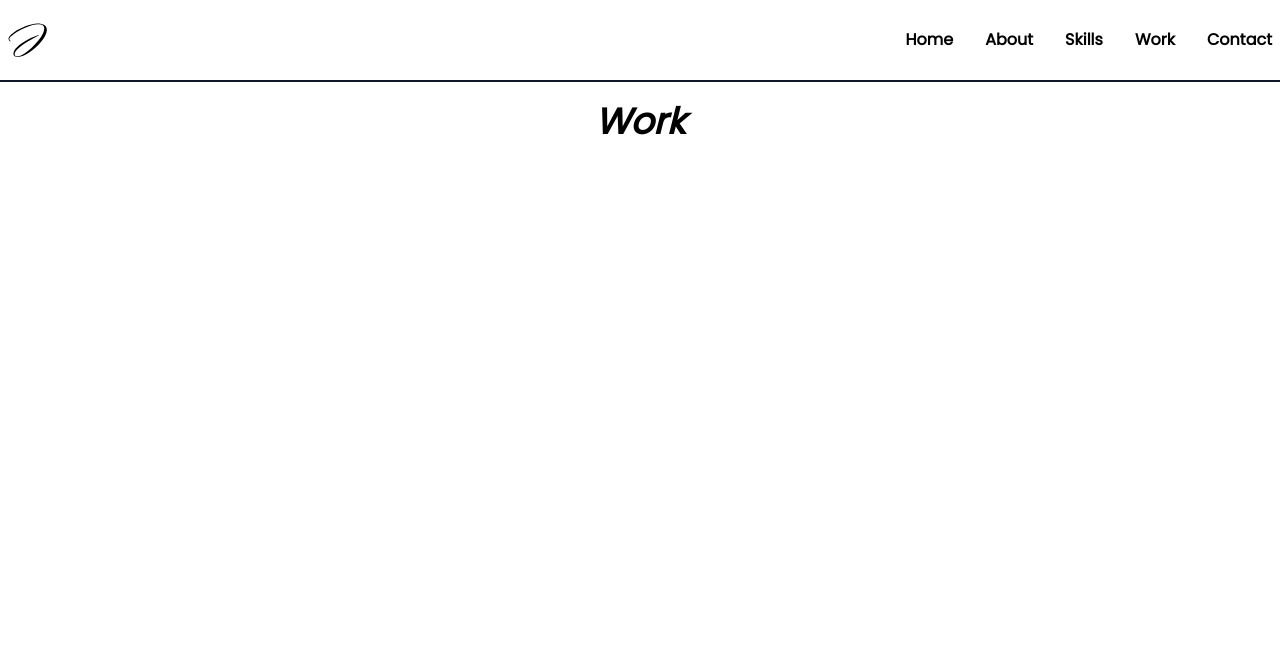
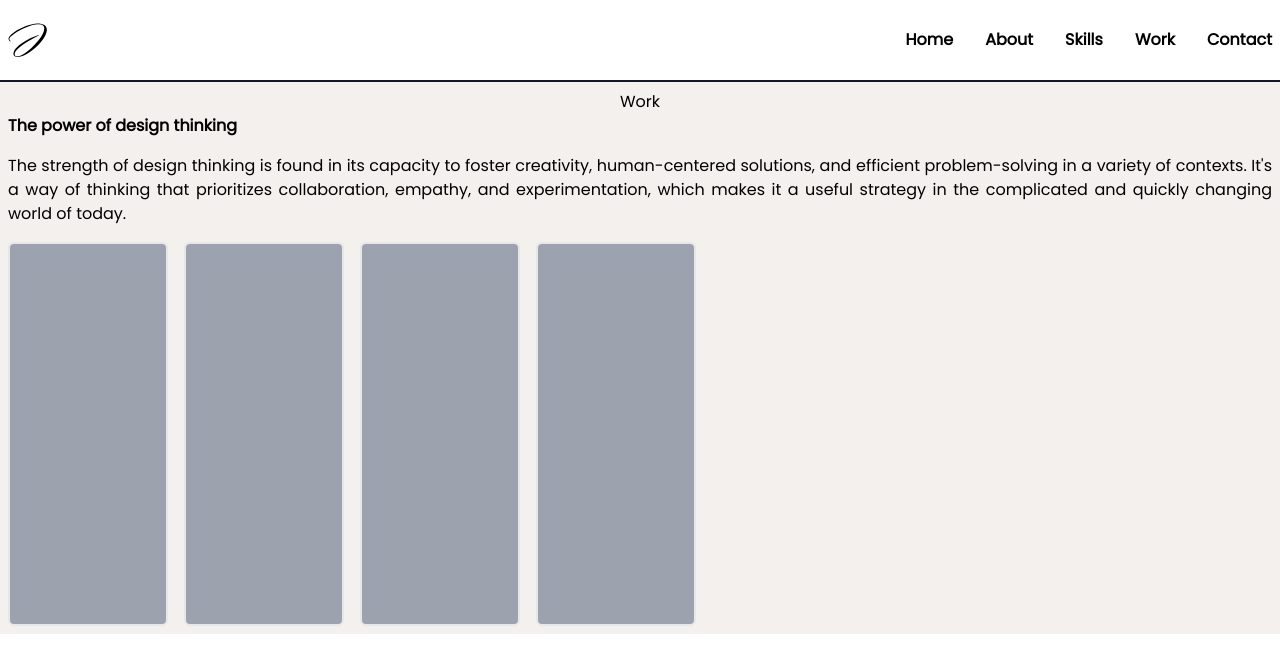
Before and after one commit to Rutuza/Vite-Portfolio, a React (Vite) app: page /work in a window 1280 px wide. Shown: the top 672 px of the page. Built offline with nearby package versions, Linux system fonts and the light colour scheme.

Commit message:
work page initiated

```diff
--- a/src/pages/Work.jsx
+++ b/src/pages/Work.jsx
@@ -1,14 +1,24 @@
 import React from 'react';
 
 function Work() {
-  let work_des = ['All', 'Projects', 'Designs', 'Photos', 'Quotes'];
-  let img_set = ['weather app', 'portfolio', 'airbnb-img',];
-
   return (
     <>
-      <section className='font-pop'>
-        <center className="text-4xl font-bold italic m-5">Work</center>
-      </section>
+     <div className='p-2 font-pop bg-cream'>
+        <center>Work</center>
+        <div>
+            <div>
+                <h1 className='max-sm:text-2xl font-semibold'>The power of design thinking</h1>
+                <p className='text-justify mt-4'>The strength of design thinking is found in its capacity to foster creativity, human-centered solutions, and efficient problem-solving in a variety of contexts. It's a way of thinking that prioritizes collaboration, empathy, and experimentation, which makes it a useful strategy in the complicated and quickly changing world of today.</p>
+            </div>
+            <div></div>
+        </div>
+        <div className="cards flex flex-wrap flex-row mt-4 gap-4">
+            <div className='bg-gray-400 w-40 h-96 border-2 rounded-md'></div>
+            <div className='bg-gray-400 w-40 h-96 border-2 rounded-md'></div>
+            <div className='bg-gray-400 w-40 h-96 border-2 rounded-md'></div>
+            <div className='bg-gray-400 w-40 h-96 border-2 rounded-md'></div>
+        </div>
+     </div>
     </>
   );
 }
```
